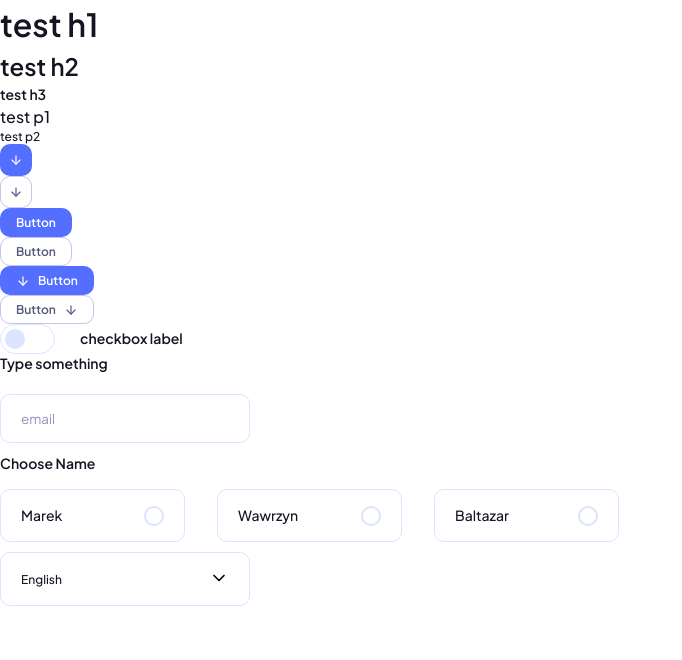
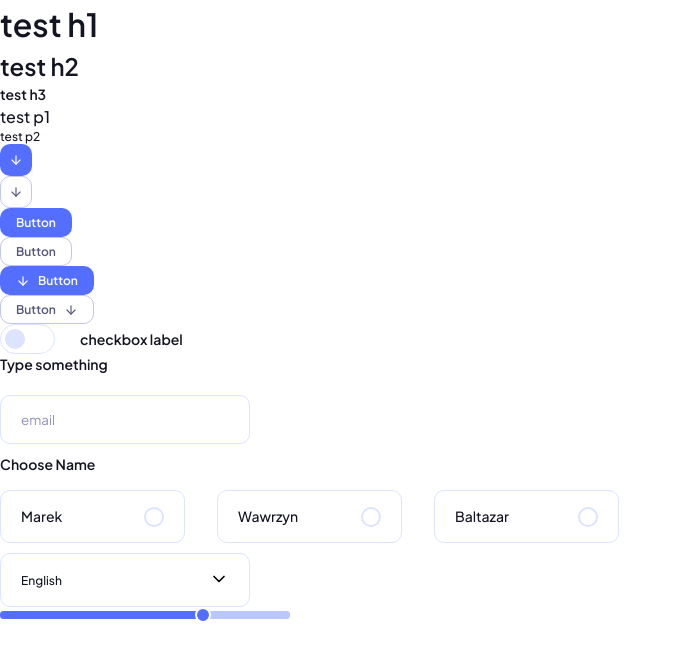
Before and after one commit to TomaszFeszter/Nuegas, a React (Vite) app: page / in a window 1280 px wide. Shown: the top 660 px of the page, without its empty margins (0-682 px from the left). Built offline with nearby package versions, Linux system fonts and the light colour scheme.

Commit message:
progress component, progress story

```diff
--- a/src/App.jsx
+++ b/src/App.jsx
@@ -12,6 +12,7 @@ import { Input } from "./components/Input";
 import { RadioInput } from "./components/Radioinput";
 import { Dropdown } from "./components/Dropdown";
 import { useState } from "react";
+import { Progress } from "./components/Progress";
 
 function App() {
   const [language, setLanguage] = useState("English");
@@ -37,7 +38,7 @@ function App() {
           leftSpacing
           id="testCheckbox"
           label="checkbox label"
-          padding="0.4rem 0"
+          padding="0.45rem 0"
         >
           <Switch id="testCheckbox" />
         </Field>
@@ -56,6 +57,7 @@ function App() {
           selectedOption={language}
           changeSelectedOption={setLanguage}
         />
+        <Progress max="10" value="7"></Progress>
       </ThemeProvider>
     </div>
   );
--- /dev/null
+++ b/src/components/Progress/index.jsx
@@ -0,0 +1,53 @@
+import React from "react";
+import styled from "styled-components";
+
+const ProgressComponent = ({ value, max, ...rest }) => {
+  return <progress value={value} max={max} {...rest} />;
+};
+
+export const Progress = styled(ProgressComponent)`
+  min-width: ${(props) =>
+    props.long ? "32.5rem" : props.width ? props.width : "29rem"};
+  height: 0.8rem;
+  background-color: ${(props) => props.theme.blue300};
+  border-radius: 0.4rem;
+  position: relative;
+
+  &::-webkit-progress-bar {
+    background-color: ${(props) => props.theme.blue300};
+    border-radius: 0.4rem;
+  }
+
+  &::-moz-progress-bar {
+    background-color: ${(props) => props.theme.blue300};
+    border-radius: 0.4rem;
+  }
+
+  &::-moz-progress-value {
+    background-color: ${(props) => props.theme.blue500};
+    border-radius: 0.4rem;
+    transition: all 0.3s;
+  }
+
+  &::-webkit-progress-value {
+    background-color: ${(props) => props.theme.blue500};
+    border-radius: 0.4rem;
+    transition: all 0.3s;
+  }
+
+  &::after {
+    transition: all 0.3s;
+    content: "";
+    width: 1.2rem;
+    height: 1.2rem;
+    background-color: ${(props) => props.theme.blue500};
+    border: ${(props) => `2px solid ${props.theme.white}`};
+    border-radius: 0.8rem;
+    position: absolute;
+    transform: translate(-50%, -50%);
+    top: 50%;
+    ${({ value, max }) => `
+      left: ${(value / max) * 100}%;
+    `};
+  }
+`;
```
Also changed, not shown: 1 other file (tests, documents, lock files or other folders).
